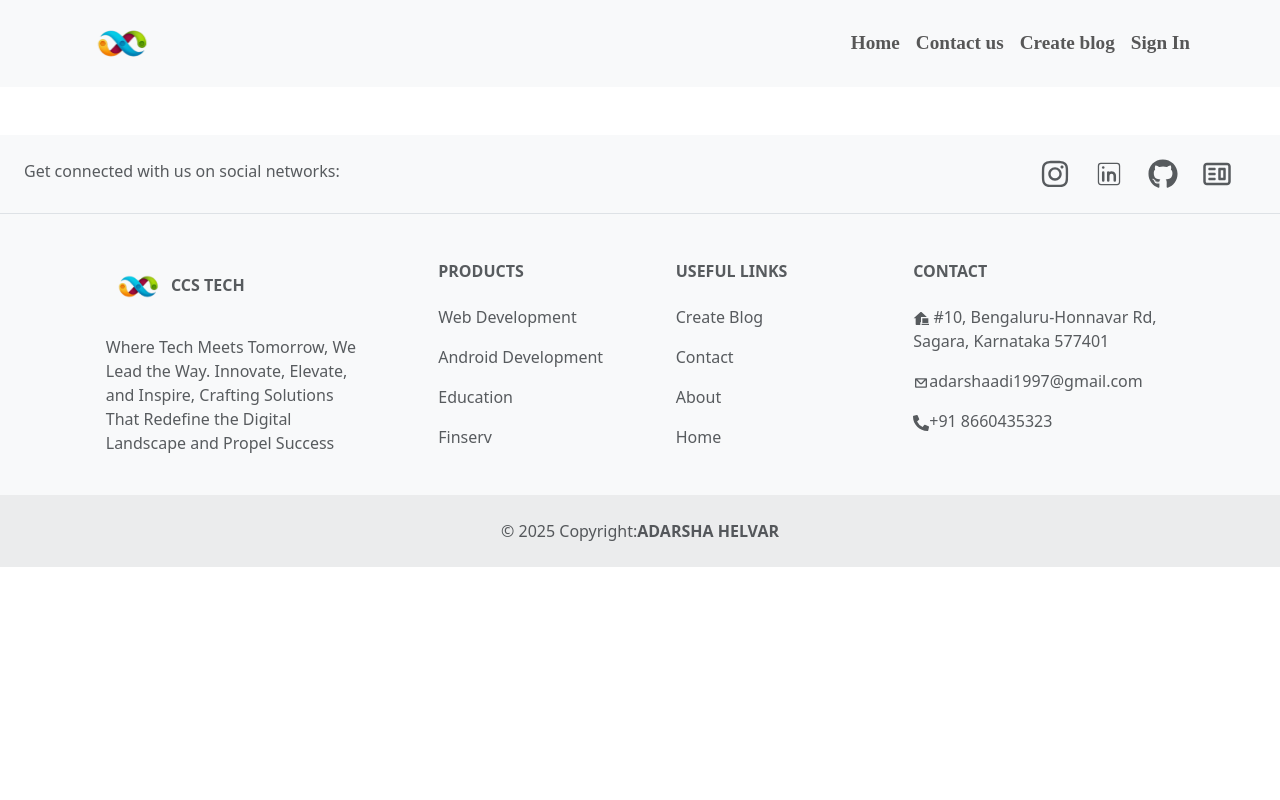
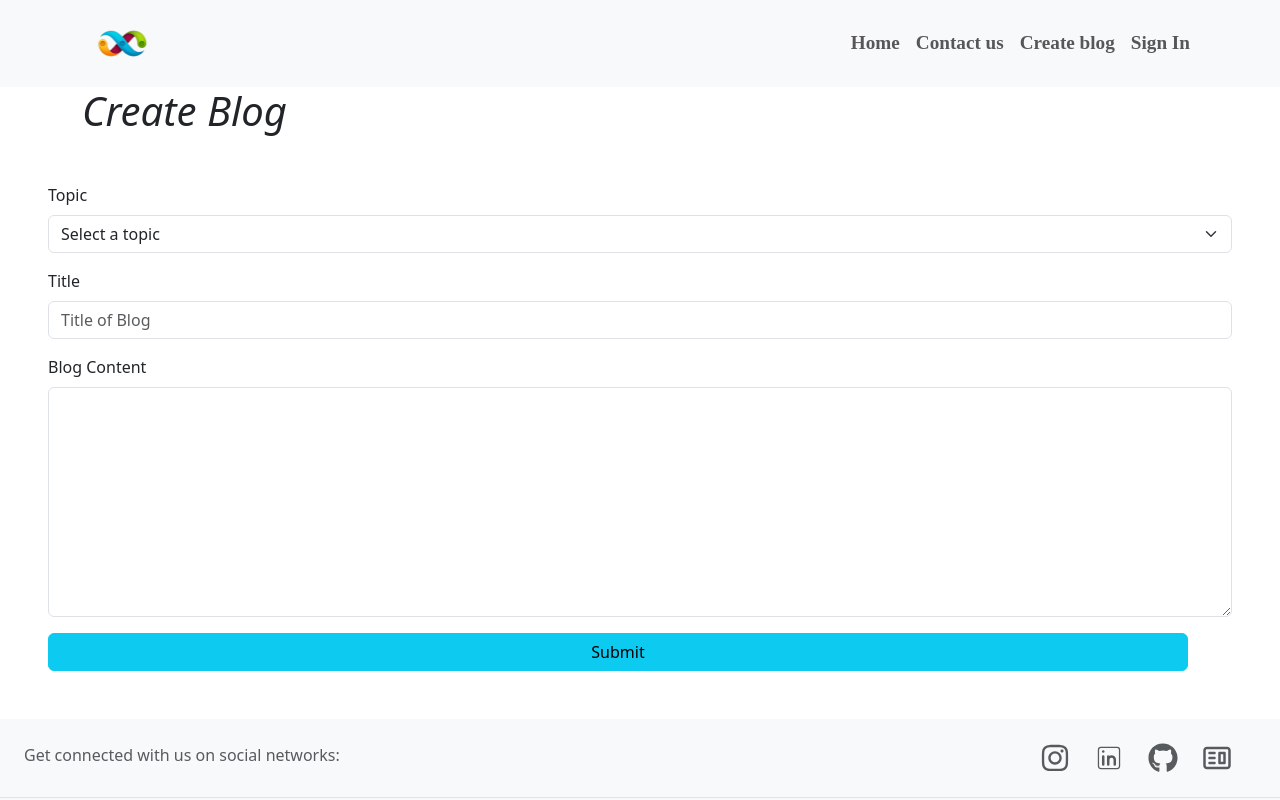
Before and after one commit to SangatiThanmayee/blogapp, a React (Vite) app in the folder my-app/: page /createNewBlog in a window 1280 px wide. Shown: the top 800 px of the page. Built offline with nearby package versions, Linux system fonts and the light colour scheme.

Commit message:
add create blog page

```diff
--- /dev/null
+++ b/my-app/src/components/CreateBlog/CreateBlog.jsx
@@ -0,0 +1,108 @@
+import React, { useState } from "react";
+import { BASE_URL, token } from "../../utils/config";
+import { toast } from "react-toastify";
+import { useNavigate } from "react-router-dom";
+
+const CreateBlog = () => {
+  const [blog, setBlog] = useState({
+    topic: undefined,
+    title: undefined,
+    content: undefined,
+  });
+  const navigate = useNavigate();
+
+
+  const handleChange = (e) => {
+    setBlog((prev) => ({ ...prev, [e.target.id]: e.target.value }));
+  };
+
+  const handleTopicChange = (e) => {
+    setBlog((prev) => ({ ...prev, topic: e.target.value }));
+  };
+
+  const handleSubmit = async(e) => {
+    e.preventDefault();
+    console.log('blog:', blog);
+    try {
+      const res = await fetch(`${BASE_URL}/blog/createNewBlog`, {
+        method: "POST",
+        headers: { "Content-type": "application/json",
+        Authorization: `Bearer ${token}`,
+       },
+        body: JSON.stringify(blog),
+      });
+
+      const result = await res.json();
+      if (!result.ok) {
+        // toast(result.message);
+        // alert(result.message)
+        // console.log('result.message :>> ', result.message);
+      }
+      toast(result.message);
+      navigate("/");
+
+    } catch (error) {
+      toast(e.message);
+    }
+  };
+
+  return (
+
+    <div>
+      <h1 className="container fst-italic">Create Blog</h1>
+      <form onSubmit={handleSubmit}>
+        <div className="ms-5 me-5 mt-5">
+          <div>
+            <label htmlFor="topic" className="form-label">
+              Topic
+            </label>
+            <select
+              id="topic"
+              className="form-select mb-3"
+              aria-label="Default select example"
+              onChange={handleTopicChange}
+            >
+              <option value="" disabled selected>
+                Select a topic
+              </option>
+              <option value="JavaScript">JavaScript</option>
+              <option value="ReactJS">ReactJS</option>
+              <option value="NodeJS">NodeJS</option>
+              <option value="expressjs">ExpressJS</option>
+              <option value="ExpressJS">CSS</option>
+              <option value="HTML">HTML</option>
+            </select>
+          </div>
+          <div className="mb-3">
+            <label htmlFor="title" className="form-label">
+              Title
+            </label>
+            <input
+              type="text"
+              className="form-control"
+              id="title"
+              placeholder="Title of Blog"
+              onChange={handleChange}
+            />
+          </div>
+          <div className="mb-3">
+            <label htmlFor="content" className="form-label">
+              Blog Content
+            </label>
+            <textarea
+              id="content"
+              className="form-control"
+              rows="9"
+              onChange={handleChange}
+            ></textarea>
+          </div>
+          <button className="container btn btn-info" type="submit">
+            Submit
+          </button>
+        </div>
+      </form>
+    </div>
+  );
+};
+
+export default CreateBlog;
--- a/my-app/src/routes/Routing.jsx
+++ b/my-app/src/routes/Routing.jsx
@@ -2,6 +2,7 @@ import React from "react";
 import { Routes, Route } from "react-router-dom";
 import Home from "../components/Home/Home";
 import ContactUs from "../components/ContactUS/ContactUs";
+import CreateBlog from "../components/CreateBlog/CreateBlog";
 
 
 
@@ -11,6 +12,7 @@ const Routing = () => {
       <Routes>
         <Route path="/" element={<Home />} />
         <Route path="/contactus"   element={<ContactUs/>}/>
+        <Route path="/createNewBlog"  element={<CreateBlog/>}/>
       </Routes>
     </div>
   );
```
